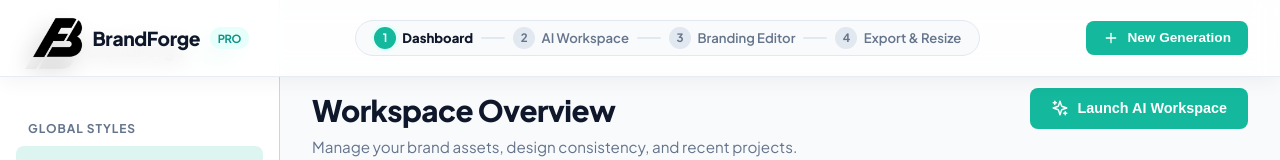
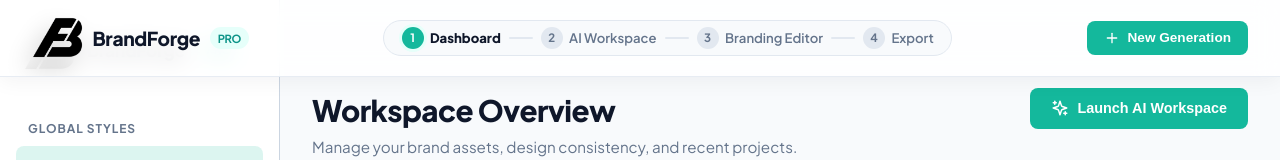
Before and after one commit to MohamedIlzam/BrandForge-app, a React (Vite) app: page / in a window 1280 px wide. Shown: the top 160 px of the page. Built offline with nearby package versions, Linux system fonts and the light colour scheme.

Commit message:
fix(header): update top nav bar step label from 'Export & Resize' to 'Export'

```diff
--- a/src/components/Header.tsx
+++ b/src/components/Header.tsx
@@ -18,7 +18,7 @@
         { id: 'dashboard', label: 'Dashboard' },
         { id: 'ai_workspace', label: 'AI Workspace' },
         { id: 'editor', label: 'Branding Editor' },
-        { id: 'export', label: 'Export & Resize' }
+        { id: 'export', label: 'Export' }
     ];
 
     const currentStepIndex = steps.findIndex(s => s.id === activeView);
```
